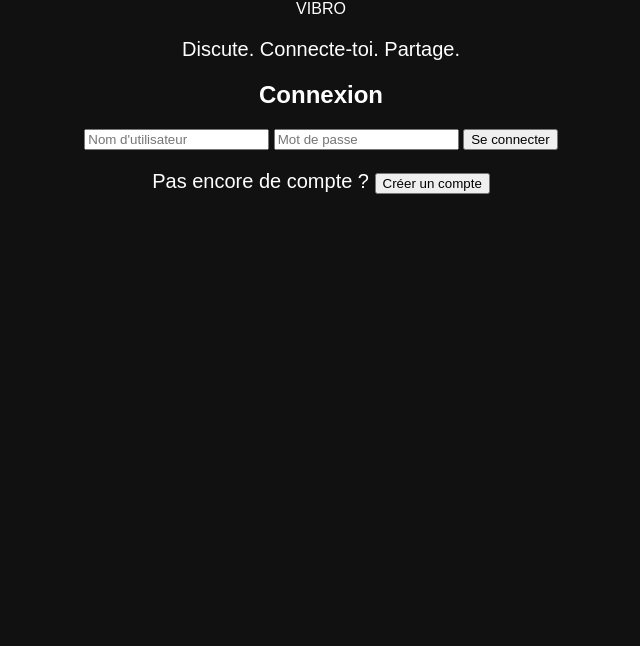
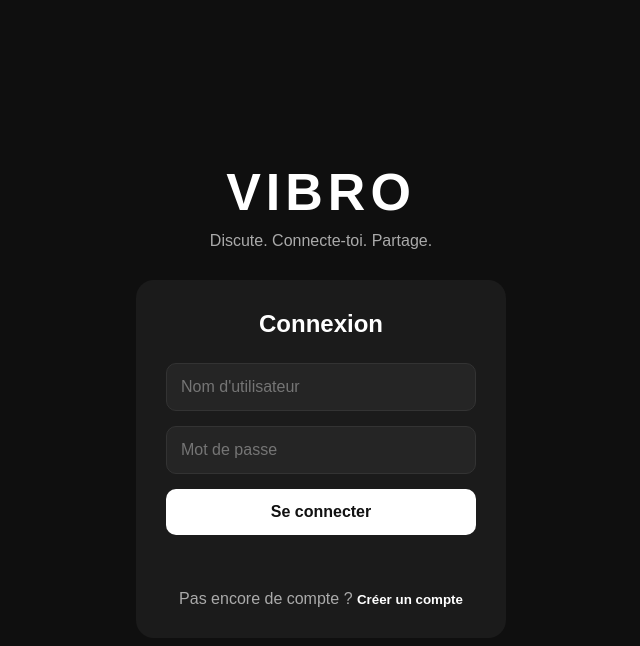
Before and after one commit to florentfbedenou-debug/VIBRO, a website: page public/index.html in a window 1280 px wide. Shown: the whole page, without its empty margins (319-959 px from the left). Drawn offline with nearby package versions, Linux system fonts and the light colour scheme; no server answers.

Commit message:
Refactor CSS for improved layout and styling

```diff
--- a/public/style.css
+++ b/public/style.css
@@ -1,16 +1,93 @@
+* {
+    box-sizing: border-box;
+    margin: 0;
+    padding: 0;
+}
+
 body {
-    margin: 0;
+    min-height: 100vh;
     font-family: Arial, sans-serif;
-    background: #111;
+    background: #0f0f0f;
     color: white;
+    display: flex;
+    justify-content: center;
+    align-items: center;
+}
+
+.auth-container {
+    width: 100%;
+    max-width: 420px;
+    padding: 25px;
     text-align: center;
 }
 
-h1 {
-    margin-top: 100px;
-    font-size: 50px;
+.logo {
+    font-size: 52px;
+    font-weight: bold;
+    letter-spacing: 5px;
 }
 
-p {
-    font-size: 20px;
+.slogan {
+    margin: 10px 0 30px;
+    color: #aaa;
 }
+
+.auth-box {
+    background: #1b1b1b;
+    padding: 30px;
+    border-radius: 18px;
+}
+
+.auth-box h2 {
+    margin-bottom: 25px;
+}
+
+input {
+    width: 100%;
+    padding: 14px;
+    margin-bottom: 15px;
+    border: 1px solid #333;
+    border-radius: 10px;
+    background: #252525;
+    color: white;
+    font-size: 16px;
+    outline: none;
+}
+
+input:focus {
+    border-color: #777;
+}
+
+#loginButton {
+    width: 100%;
+    padding: 14px;
+    border: none;
+    border-radius: 10px;
+    background: white;
+    color: #111;
+    font-size: 16px;
+    font-weight: bold;
+    cursor: pointer;
+}
+
+#loginButton:hover {
+    opacity: 0.85;
+}
+
+.register-text {
+    margin-top: 20px;
+    color: #aaa;
+}
+
+#showRegister {
+    border: none;
+    background: none;
+    color: white;
+    font-weight: bold;
+    cursor: pointer;
+}
+
+#message {
+    margin-top: 15px;
+    min-height: 20px;
+}
```
